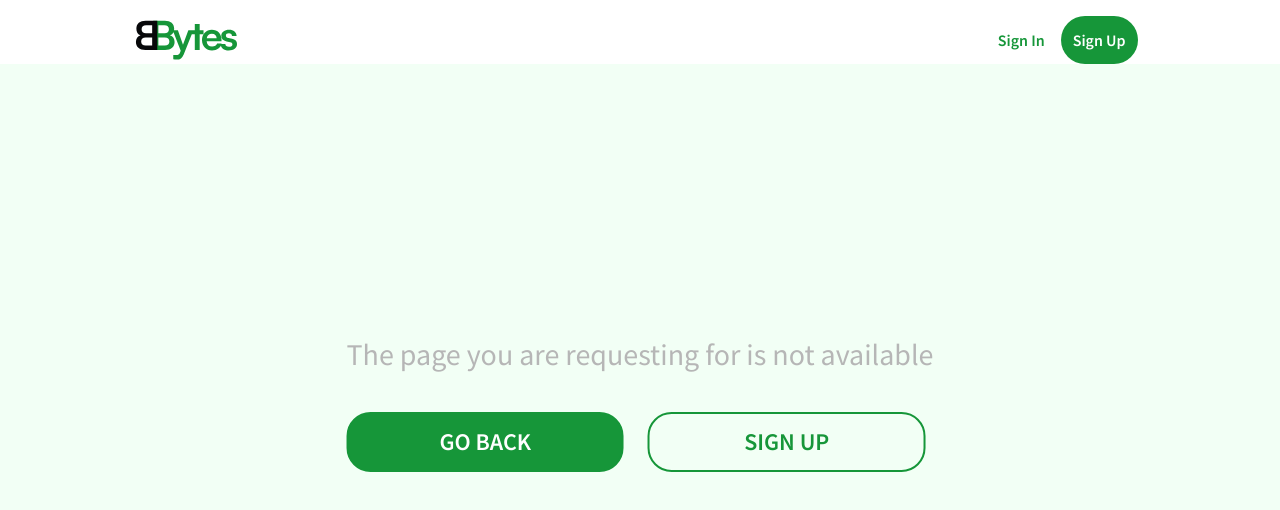
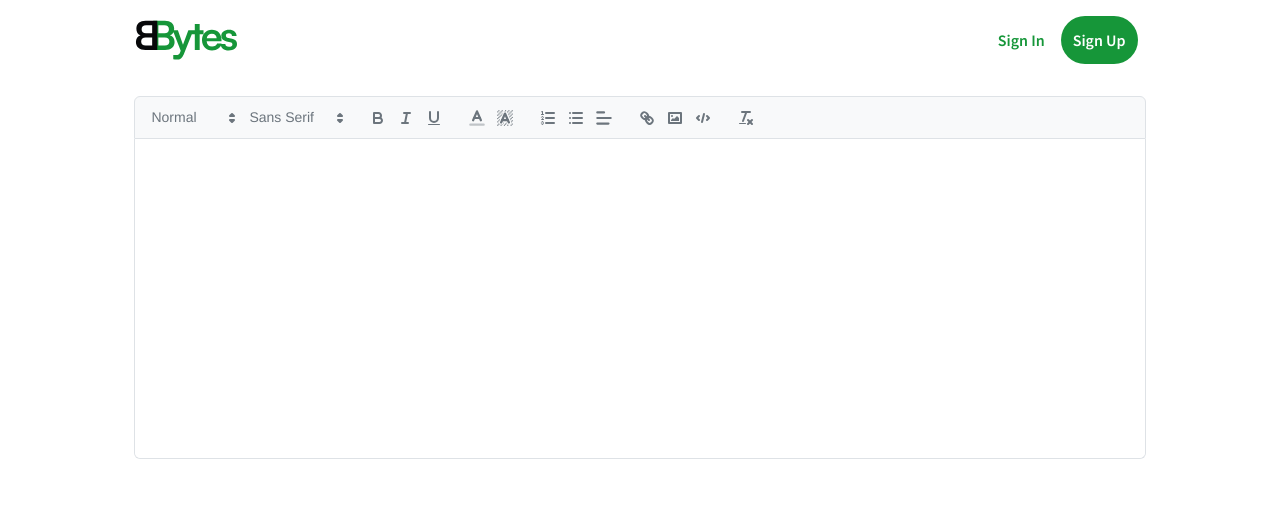
Before and after one commit to Elue-dev/BytesBlog-Client, a React (Vite) app: page /editor in a window 1280 px wide. Shown: the top 510 px of the page. Built offline with nearby package versions, Linux system fonts and the light colour scheme.

Commit message:
feat: install and test features of rich editor

```diff
--- a/package.json
+++ b/package.json
@@ -17,7 +17,10 @@
     "moment": "^2.29.4",
     "path-browserify": "^1.0.1",
     "postcss": "^8.4.23",
+    "primereact": "^9.5.0",
+    "quill": "^1.3.7",
     "react": "^18.2.0",
+    "react-data-table-component": "^7.5.3",
     "react-dom": "^18.2.0",
     "react-icons": "^4.8.0",
     "react-redux": "^8.0.5",
--- /dev/null
+++ b/src/components/editor/index.tsx
@@ -0,0 +1,19 @@
+import "primereact/resources/themes/lara-light-indigo/theme.css";
+import "primereact/resources/primereact.min.css";
+
+import { useState } from "react";
+import { Editor } from "primereact/editor";
+
+export default function RichEditor() {
+  const [text, setText] = useState("");
+
+  return (
+    <div className="card container pt-8">
+      <Editor
+        value={text}
+        onTextChange={(e: any) => setText(e.target.value)}
+        style={{ height: "320px" }}
+      />
+    </div>
+  );
+}
--- a/src/navigation/routes.tsx
+++ b/src/navigation/routes.tsx
@@ -13,6 +13,7 @@ import Blog from "@/pages/blog/home";
 import PostDetails from "@/pages/blog/post_details";
 import Profile from "@/pages/profile";
 import ManageInterests from "@/pages/manage_interests";
+import RichEditor from "@/components/editor";
 
 export const Layout = () => {
   const context = useModal();
@@ -71,6 +72,10 @@ const router = createBrowserRouter([
         element: <ManageInterests />,
       },
       {
+        path: "/editor",
+        element: <RichEditor />,
+      },
+      {
         path: "*",
         element: <NotFound />,
       },
--- a/tsconfig.json
+++ b/tsconfig.json
@@ -18,7 +18,8 @@
     "src/**/*.ts",
     "src/**/*.tsx",
     "src/context/ModalContext.js",
-    "src/main.jsx"
+    "src/main.jsx",
+    "src/components/table/index.jsx"
   ],
   "exclude": ["node_modules"]
 }
```
Also changed, not shown: 1 other file (tests, documents, lock files or other folders).
